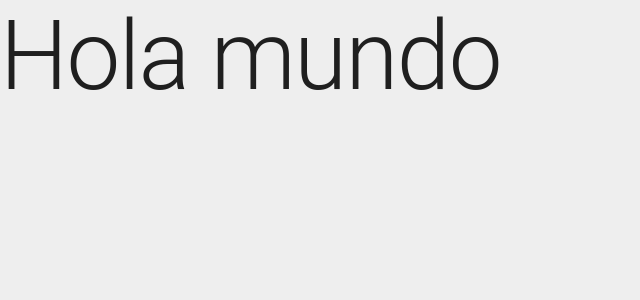
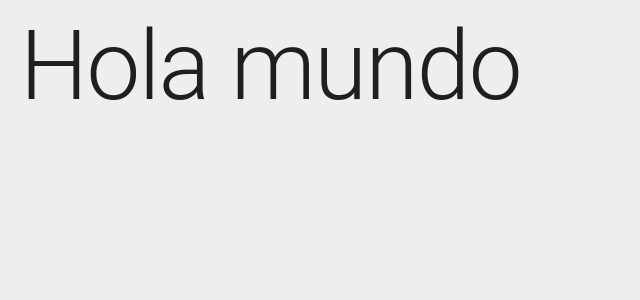
Before and after one commit to esvarez/game-nest-ui, a Next.js app: page / in a window 1280 px wide. Shown: the top 300 px of the page, without its empty margins (0-640 px from the left). Built offline with nearby package versions, Linux system fonts and the light colour scheme.

Commit message:
Create basic layout

```diff
--- /dev/null
+++ b/components/layouts/Layout.tsx
@@ -0,0 +1,26 @@
+import { FC } from 'react'
+
+import Head from 'next/head'
+
+import { Box } from '@mui/material'
+
+interface Props {
+  title?: string
+}
+
+export const Layout:FC<Props> = ({ title = 'Game Nest dev', children}) => {
+  return (
+    <Box sx={{flexFlow: 1}}>
+      <Head>
+        <title>{title}</title>
+      </Head>
+
+      {/* Nav bar */}
+
+      <Box sx={{ padding: '10px 20px' }} >
+        {children}
+      </Box>
+
+    </Box>
+  )
+};
--- /dev/null
+++ b/components/layouts/index.ts
@@ -0,0 +1 @@
+export * from './Layout'
--- a/pages/index.tsx
+++ b/pages/index.tsx
@@ -1,9 +1,13 @@
 import { Typography } from '@mui/material'
 import type { NextPage } from 'next'
 
+import { Layout } from '../components/layouts'
+
 const HomePage: NextPage = () => {
   return (
-    <Typography variant='h1'>Hola mundo</Typography>
+    <Layout title='home'>
+      <Typography variant='h1'>Hola mundo</Typography>
+    </Layout>
   )
 }
 
```
